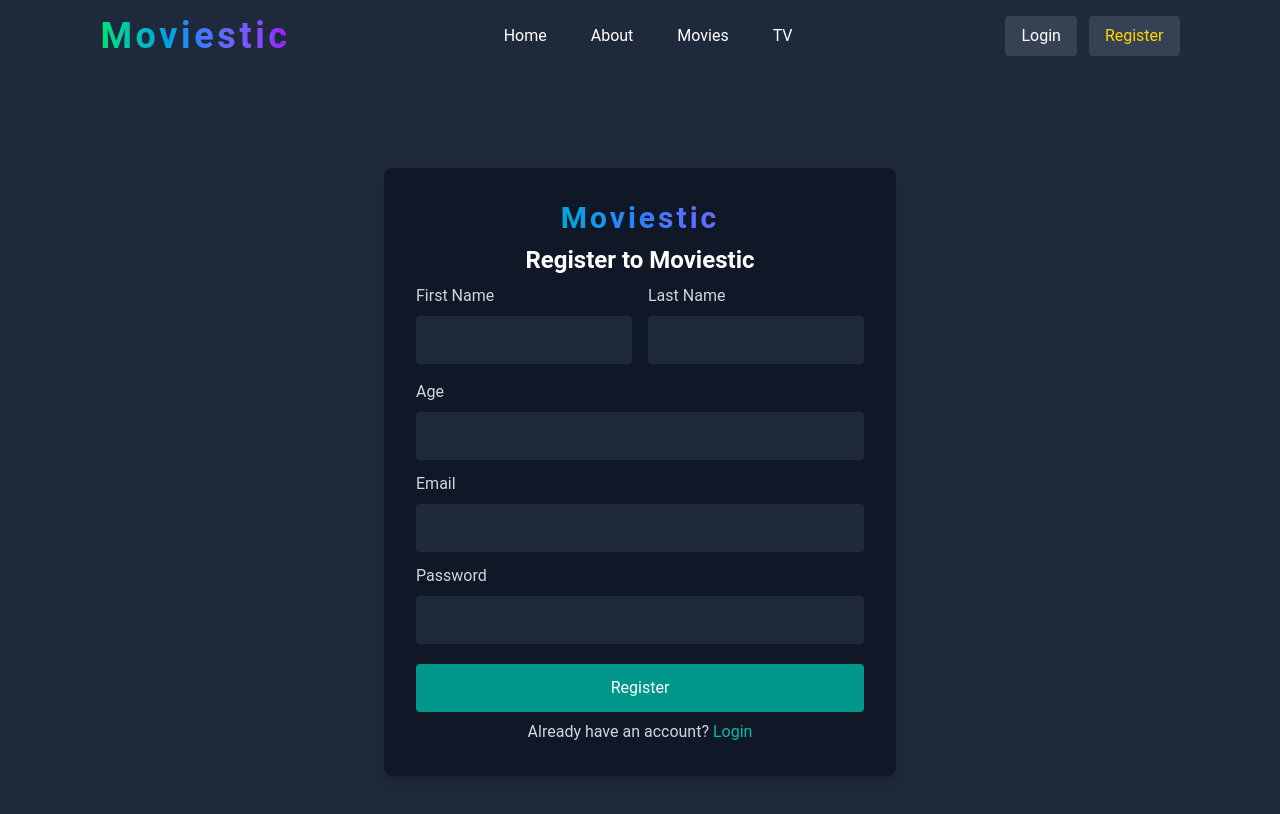
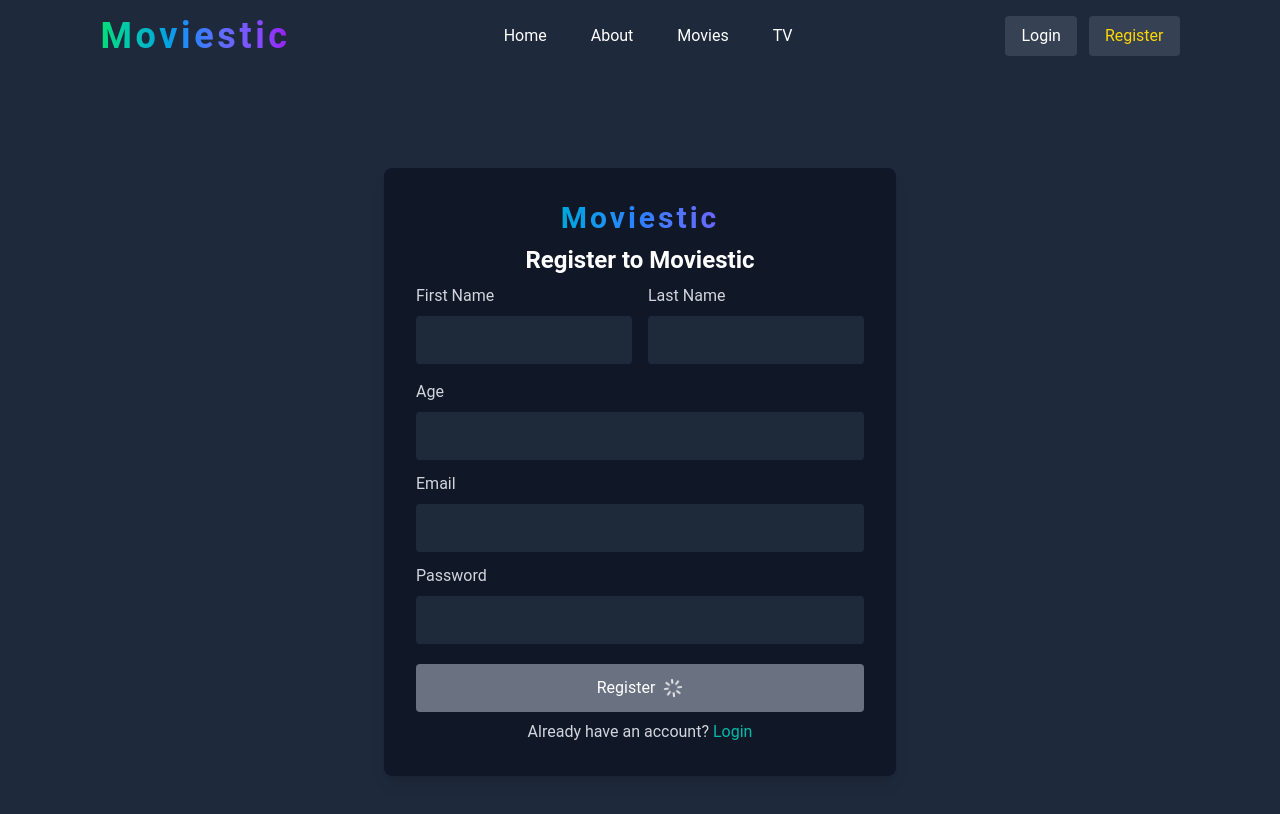
Before and after one commit to AbanobRafik/Moviestic, a React (Vite) app: page /register in a window 1280 px wide. Shown: the top 814 px of the page. Built offline with nearby package versions, Linux system fonts and the light colour scheme.

Commit message:
make button component , store the token in local storage

```diff
--- a/package.json
+++ b/package.json
@@ -13,6 +13,8 @@
     "@hookform/resolvers": "^3.10.0",
     "@tailwindcss/vite": "^4.0.3",
     "axios": "^1.7.9",
+    "clsx": "^2.1.1",
+    "lucide-react": "^0.474.0",
     "react": "^18.3.1",
     "react-dom": "^18.3.1",
     "react-hook-form": "^7.54.2",
--- a/src/Router/index.tsx
+++ b/src/Router/index.tsx
@@ -5,7 +5,7 @@ import TV from "../pages/TV";
 import Movies from "../pages/Movies";
 import Layout from "../components/Layout";
 import Login from "../pages/login";
-import Register from "../pages/register";
+import Register from "../pages/Register";
 
 function Router() {
   return (
--- /dev/null
+++ b/src/components/Ui/Button.tsx
@@ -0,0 +1,36 @@
+import { ReactNode } from "react";
+import { Loader } from "lucide-react";
+import clsx from "clsx";
+
+interface Button {
+  children: ReactNode;
+  className: string;
+  isLoading?: boolean;
+  type?: "button" | "submit" | "reset";
+}
+
+const Button = ({ className, isLoading, children, type, ...rest }: Button) => {
+  return (
+    <button
+      type={type}
+      className={clsx(
+        `flex items-center justify-center gap-2 px-2 py-3 w-full text-white`,
+        {
+          "cursor-not-allowed": isLoading,
+        },
+        className
+      )}
+      disabled={isLoading}
+      {...rest}
+    >
+      {children}
+      {isLoading ? (
+        <Loader className="size-5 text-white font-bold animate-spin" />
+      ) : (
+        children
+      )}
+    </button>
+  );
+};
+
+export default Button;
--- /dev/null
+++ b/src/components/useData/index.tsx
@@ -0,0 +1,5 @@
+const key = "loggedIn";
+const storeData = localStorage.getItem(key);
+const userData = storeData ? JSON.parse(storeData) : null;
+
+export default userData;
--- a/src/pages/Login.tsx
+++ b/src/pages/Login.tsx
@@ -1,4 +1,5 @@
 import { NavLink } from "react-router-dom";
+import Button from "../components/Ui/Button";
 
 const Login = () => {
   return (
@@ -34,12 +35,13 @@ const Login = () => {
             required
           />
         </div>
-        <button
-          className="w-full py-3 bg-teal-600 text-white rounded hover:bg-teal-700 focus:outline-none focus:ring-2 focus:ring-teal-500"
+        <Button
+          className=" bg-teal-600 disabled:bg-gray-600 rounded hover:bg-teal-700 focus:outline-none focus:ring-2 focus:ring-teal-500"
+          isLoading={true}
           type="submit"
         >
           Login
-        </button>
+        </Button>
         <div className="mt-4 text-center">
           <span className="text-gray-300">Don't have an account? </span>
           <NavLink to="/register" className="text-teal-500 hover:underline">
--- a/src/pages/register.tsx
+++ b/src/pages/register.tsx
@@ -1,4 +1,5 @@
 import { NavLink } from "react-router-dom";
+import Button from "../components/Ui/Button";
 
 const Register = () => {
   return (
@@ -72,12 +73,13 @@ const Register = () => {
             required
           />
         </div>
-        <button
-          className="w-full py-3 bg-teal-600 text-white rounded hover:bg-teal-700 focus:outline-none focus:ring-2 focus:ring-teal-500"
+        <Button
+          className=" bg-teal-600 disabled:bg-gray-500 rounded hover:bg-teal-700 focus:outline-none focus:ring-2 focus:ring-teal-500"
           type="submit"
+          isLoading = {true}
         >
           Register
-        </button>
+        </Button>
         <div className="mt-2 text-center">
           <span className="text-gray-300">Already have an account? </span>
           <NavLink to="/login" className="text-teal-500 hover:underline">
```
Also changed, not shown: todos.ts (+7 -5 lines), 1 other file (tests, documents, lock files or other folders).
